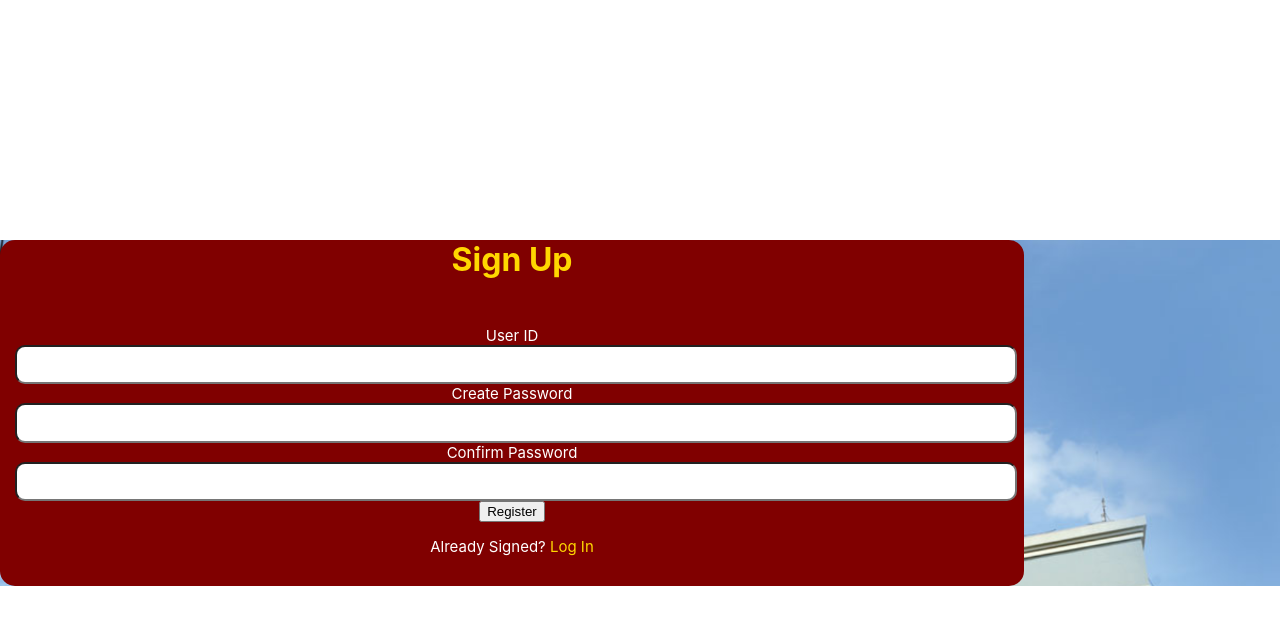
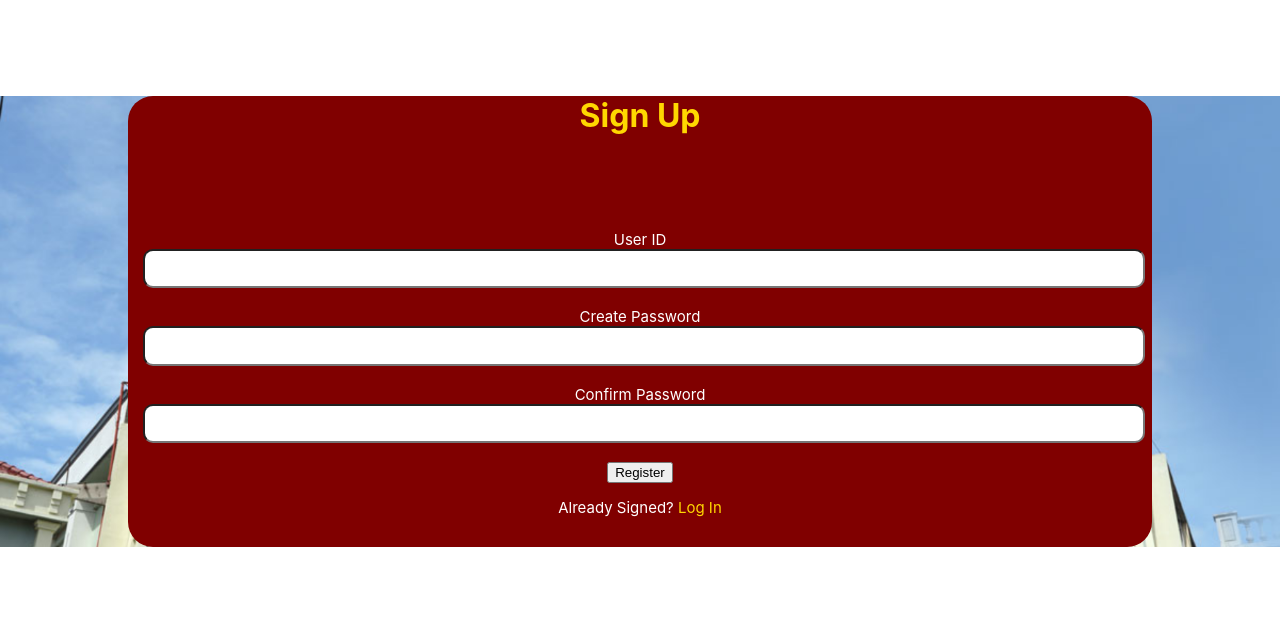
Before and after one commit to Tanchy101/palmap_project, a React (Create React App) app: page /signup in a window 1280 px wide. Shown: the top 624 px of the page. Built offline with nearby package versions, Linux system fonts and the light colour scheme.

Commit message:
index
I edited the background of the index

```diff
--- a/src/signup/Index.css
+++ b/src/signup/Index.css
@@ -8,6 +8,11 @@
     max-width: 80%;
     background-color: maroon;
     border-radius: 15px;
+    margin-left: auto;
+    margin-right: auto;
+    margin-top: 6em;
+    margin-bottom: 2em;
+    border-radius: 25px;
 }
 
 .signup-title{
@@ -15,7 +20,9 @@
     font-size: xx-large;
     font-weight: bolder;
     text-align: center;
-    margin-bottom: 2rem;
+    margin-bottom: 5rem;
+
+
 }
 
 .card{
--- a/src/signup/Index.js
+++ b/src/signup/Index.js
@@ -34,12 +34,16 @@ const SignUp = () => {
             <div className='card'>
                 <InputUID label={'User ID'}/>
                 <br></br>
+                <br></br>
                 <InputPW label={'Create Password'}/>
                 <br></br>
-                <InputPW label={'Confirm Password'}/>
+                <br></br>
+                <InputPW label={'Confirm Password'} />
+                <br></br>
                 <br></br>
                 <ButtonSignUp />
                 <p>Already Signed?<Link to ="/login" className="login-link"> Log In</Link></p>
+
             </div>
             </div>
         </html>
```
